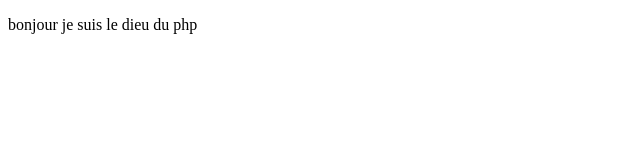
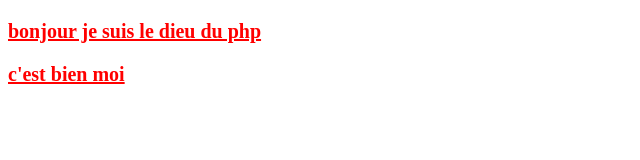
Before and after one commit to 70-DIDIER/githubtest, a plain HTML site: page index.html in a window 1280 px wide. Shown: the whole page, without its empty margins (0-640 px from the left). Drawn offline with Linux system fonts and the light colour scheme.

Commit message:
ajout de paragraph et style

```diff
--- a/index.html
+++ b/index.html
@@ -4,8 +4,10 @@
     <meta charset="UTF-8">
     <meta name="viewport" content="width=device-width, initial-scale=1.0">
     <title>github test</title>
+    <link rel="stylesheet" href="style.css">
 </head>
 <body>
     <p>bonjour je suis le dieu du php</p>
+    <p>c'est bien moi</p>
 </body>
 </html>
--- /dev/null
+++ b/style.css
@@ -0,0 +1,6 @@
+p{
+    color: red;
+    font-size: 20px;
+    font-weight: bold;
+    text-decoration: underline;
+}
```
